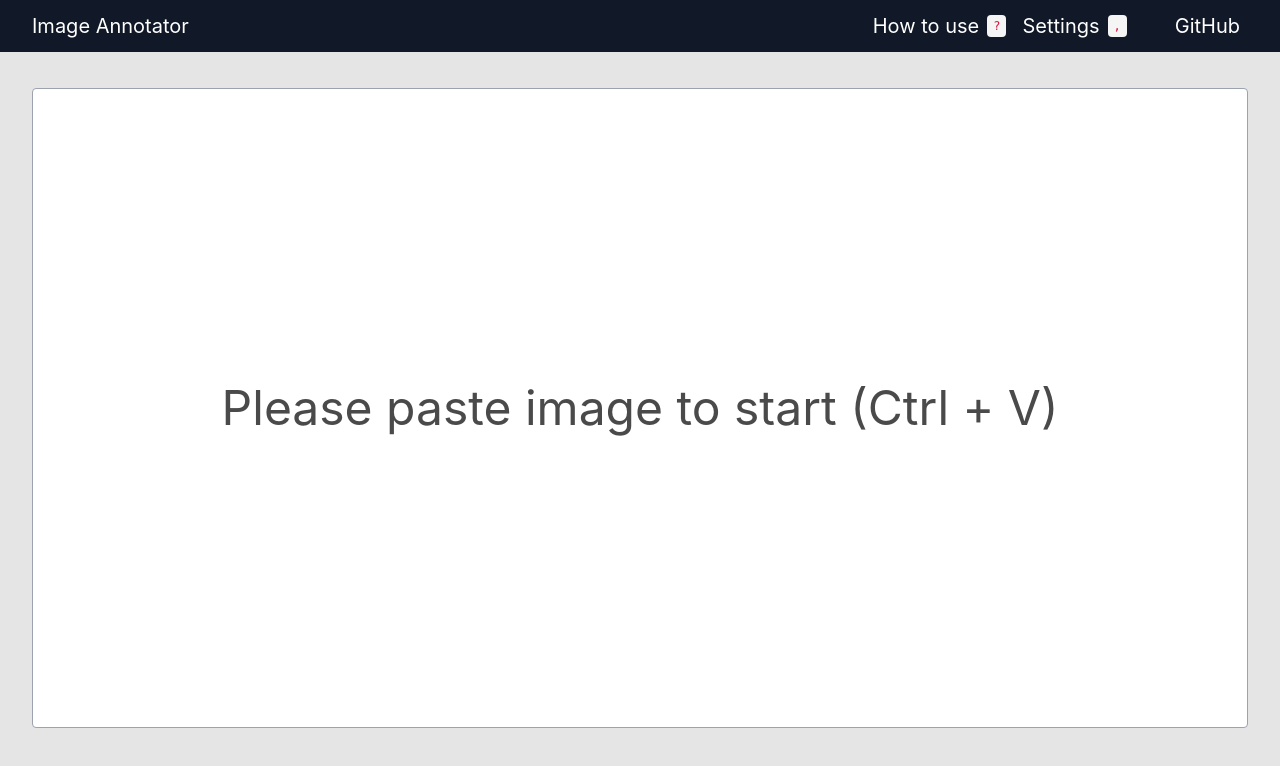
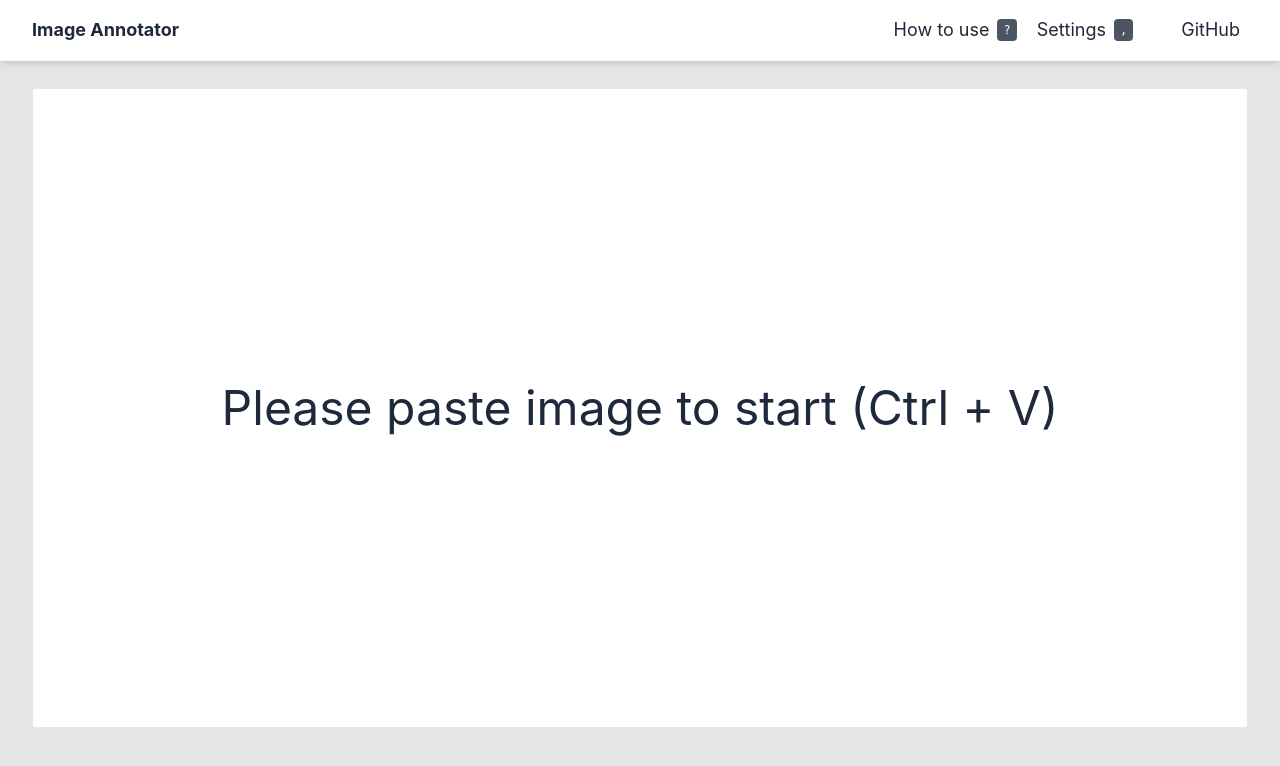
Before and after one commit to acro5piano/image-annotator, a React (Create React App) app: page / in a window 1280 px wide. Shown: the top 766 px of the page. Built offline with nearby package versions, Linux system fonts and the light colour scheme.

Commit message:
bugfix: no preventDefault

```diff
--- a/package.json
+++ b/package.json
@@ -21,6 +21,7 @@
     "react": "^17.0.2",
     "react-device-detect": "^1.17.0",
     "react-dom": "^17.0.2",
+    "react-hook-form": "^7.30.0",
     "react-scripts": "4.0.3",
     "typescript": "^4.2.3",
     "web-vitals": "^1.0.1"
--- a/src/App.tsx
+++ b/src/App.tsx
@@ -28,8 +28,8 @@ export function App() {
 
   return (
     <div>
-      <nav className="px-8 py-2 bg-gray-900 flex justify-between items-center fixed top-0 w-full text-xl">
-        <div className="text-white flex items-center">Image Annotator</div>
+      <nav className="px-8 py-2 flex justify-between items-center fixed top-0 w-full text-lg bg-white border-b border-gray-50 shadow-md">
+        <div className="flex items-center font-bold">Image Annotator</div>
         <div className="flex items-center">
           <button
             onClick={(e) => {
@@ -37,9 +37,11 @@ export function App() {
               e.currentTarget.blur()
             }}
           >
-            <div className="text-white flex items-center transition-all hover:bg-gray-800 px-2 py-1 rounded">
+            <div className="flex items-center transition-all hover:bg-gray-200 px-3 py-2 rounded">
               How to use
-              <code className="rounded ml-2 text-xs">?</code>
+              <code className="text-white bg-gray-600 rounded ml-2 text-xs">
+                ?
+              </code>
             </div>
           </button>
           <button
@@ -48,16 +50,18 @@ export function App() {
               setIsHelpVisible(true)
             }}
           >
-            <div className="text-white cursor-pointe flex items-center transition-all hover:bg-gray-800 px-2 py-1 cursor-pointer rounded">
+            <div className="cursor-pointe flex items-center transition-all hover:bg-gray-800 px-2 py-1 cursor-pointer rounded">
               Settings
-              <code className="rounded ml-2 text-xs">,</code>
+              <code className="text-white bg-gray-600 rounded ml-2 text-xs">
+                ,
+              </code>
             </div>
           </button>
           <a
             href="https://github.com/acro5piano/image-annotator"
             target="_blank"
             rel="noopener noreferrer"
-            className="ml-8 px-2 py-1 text-white hover:text-white transition-all hover:bg-gray-800 rounded"
+            className="ml-8 px-2 py-1 transition-all hover:bg-gray-800 rounded"
           >
             GitHub
           </a>
--- a/src/components/Canvas.tsx
+++ b/src/components/Canvas.tsx
@@ -76,14 +76,18 @@ export function Canvas() {
     })
   })
 
-  useKeyPress(['shift.D', 'ctrl.s'], () => {
+  useKeyPress(
+    ['shift.D', 'ctrl.s'],
+    () => {
       const canvas = canvasRef.current
       var link = document.createElement('a')
       // prettier-ignore
       link.download = `image-annotator-com-${dayjs().format('YYYYMMDD-HHmmss')}.png`
       link.href = canvas.toDataURL()
       link.click()
-  })
+    },
+    true,
+  )
 
   useKeyPress(['r'], () => {
     const { width, height } = canvasRef.current
@@ -482,7 +486,7 @@ export function Canvas() {
     <>
       <canvas ref={canvasRef} className="canvas" />
       {!isPasted && (
-        <div className="border border-gray-400 bg-white flex justify-center items-center rounded paste-image-here">
+        <div className="border border-gray-200 bg-white flex justify-center items-center rounded paste-image-here">
           <span>Please paste image to start (Ctrl + V)</span>
         </div>
       )}
--- a/src/components/Settings.tsx
+++ b/src/components/Settings.tsx
@@ -1,4 +1,8 @@
+import { useLocalStorageState } from 'ahooks'
 import { Modal } from './Modal'
+import * as constants from '../constants'
+import { useForm } from 'react-hook-form'
+import { forwardRef } from 'react'
 
 export function Settings({
   visible,
@@ -7,15 +11,66 @@ export function Settings({
   visible: boolean
   onClose: () => void
 }) {
+  const [smallDiff, setSmallDiff] = useLocalStorageState(
+    constants.LOCAL_STORAGE_KEY.SMALL_DIFF,
+    constants.DEFAULT_SMALL_DIFF,
+  )
+  const [largeDiff, setLargeDiff] = useLocalStorageState(
+    constants.LOCAL_STORAGE_KEY.LARGE_DIFF,
+    constants.DEFAULT_LARGE_DIFF,
+  )
+
+  const {
+    register,
+    handleSubmit,
+    // formState: { errors, },
+  } = useForm({
+    defaultValues: {
+      smallDiff,
+      largeDiff,
+    },
+  })
+
+  const onSubmit = handleSubmit((input) => {
+    setSmallDiff(input.smallDiff)
+    setLargeDiff(input.largeDiff)
+    onClose()
+  })
+
   return (
     <Modal visible={visible} onClose={onClose} title="Settings">
       <div
-        className="bg-white p-4 overflow-y-scroll w-full"
+        className="bg-white py-4 overflow-y-scroll w-full px-24"
         style={{ maxHeight: '60vh' }}
       >
-        ほげ
-        <div className="text-2xl"></div>
+        <form onSubmit={onSubmit}>
+          <TextField label="Small diff" {...register('smallDiff')} />
+          <TextField label="Large diff" {...register('largeDiff')} />
+          <div className="text-center">
+            <button className="button is-primary" type="submit">
+              Save
+            </button>
+          </div>
+        </form>
       </div>
     </Modal>
   )
 }
+
+const TextField = forwardRef<HTMLInputElement, { label: string }>(
+  ({ label, ...props }, ref) => {
+    return (
+      <label>
+        <div className="flex items-center">
+          <div className="w-32">{label}</div>
+          <input
+            ref={ref}
+            {...props}
+            className="border border-gray-200 p-1 rounded"
+            autoFocus
+          />
+        </div>
+      </label>
+    )
+  },
+)
--- /dev/null
+++ b/src/constants.ts
@@ -0,0 +1,13 @@
+export const DEFAULT_SMALL_DIFF = 10
+export const DEFAULT_LARGE_DIFF = 30
+export const DEFAULT_RECT_ROUND = 3
+export const DEFAULT_FOCUSED_COLOR = '#fb5211' // orange
+export const DEFAULT_ELEMENT_COLOR = '#e91e63' // pink
+
+export const LOCAL_STORAGE_KEY = {
+  SMALL_DIFF: 'ia:smallDiff',
+  LARGE_DIFF: 'ia:largeDiff',
+  PRIMARY_COLOR: 'ia:primaryColor',
+  FOCUSED_COLOR: 'ia:focusedColor',
+  ELEMENT_COLOR: 'ia:elementColor',
+}
--- a/src/hooks/useKeyPress.ts
+++ b/src/hooks/useKeyPress.ts
@@ -7,7 +7,7 @@ function plain(s: string) {
 export function useKeyPress(
   keys: string[],
   callback: () => void,
-  preventDefault = true,
+  preventDefault = false,
 ) {
   const [inputing, setInputing] = useState(false)
 
@@ -50,5 +50,5 @@ export function useKeyPress(
     }
     document.addEventListener('keydown', handler)
     return () => document.removeEventListener('keydown', handler)
-  }, [keys, callback, inputing])
+  }, [keys, callback, inputing, preventDefault])
 }
--- a/src/index.css
+++ b/src/index.css
@@ -7,6 +7,7 @@ body {
   -moz-osx-font-smoothing: grayscale;
   background: #e5e5e5;
   min-height: 100vh;
+  color: #1f2937; /* Tailwind's text-gray-800 */
 }
 
 code {
@@ -17,8 +18,14 @@ code {
 .paste-image-here {
   height: 80vh;
   font-size: 48px;
+  color: #1e293b;
 }
 
 .canvas {
   margin: 24px auto 0;
 }
+
+a {
+  color: inherit;
+  text-decoration: none;
+}
```
Also changed, not shown: 1 other file (tests, documents, lock files or other folders). Lines whose indentation alone changed are shown as unchanged.
